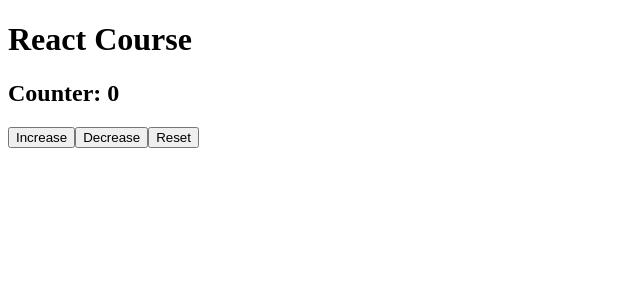
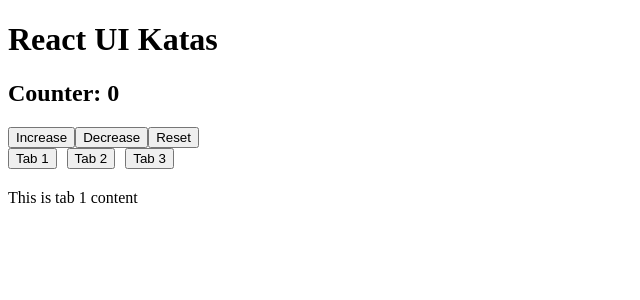
Before and after one commit to VolodymyrHaran/react-ui-katas, a React (Vite) app in the folder react-ui-katas/: page / in a window 1280 px wide. Shown: the top 300 px of the page, without its empty margins (0-640 px from the left). Built offline with nearby package versions, Linux system fonts and the light colour scheme.

Commit message:
feat: add tabs component

```diff
--- a/react-ui-katas/src/App.tsx
+++ b/react-ui-katas/src/App.tsx
@@ -1,10 +1,29 @@
 import { Counter } from "./components/Counter";
+import { Tabs } from "./components/Tabs";
 
 function App() {
+  const tabs = [
+    {
+      label: "Tab 1",
+      content: <p>This is tab 1 content</p>,
+    },
+    {
+      label: "Tab 2",
+      content: <p>This is tab 2 content</p>,
+    },
+    {
+      label: "Tab 3",
+      content: <p>This is tab 3 content</p>,
+    },
+  ];
+
   return (
     <div>
-      <h1>React Course</h1>
+      <h1>React UI Katas</h1>
+
       <Counter />
+
+      <Tabs tabs={tabs} />
     </div>
   );
 }
--- /dev/null
+++ b/react-ui-katas/src/components/Tabs.tsx
@@ -0,0 +1,30 @@
+import { useState } from "react";
+
+type Tab = {
+  label: string;
+  content: React.ReactNode;
+};
+
+type TabsProps = {
+  tabs: Tab[];
+};
+
+export function Tabs({ tabs }: TabsProps) {
+  const [activeIndex, setActiveIndex] = useState(0);
+
+  return (
+    <div>
+      <div style={{ display: "flex", gap: "10px" }}>
+        {tabs.map((tab, index) => (
+          <button key={index} onClick={() => setActiveIndex(index)}>
+            {tab.label}
+          </button>
+        ))}
+      </div>
+
+      <div style={{ marginTop: "20px" }}>
+        {tabs[activeIndex].content}
+      </div>
+    </div>
+  );
+}
```
